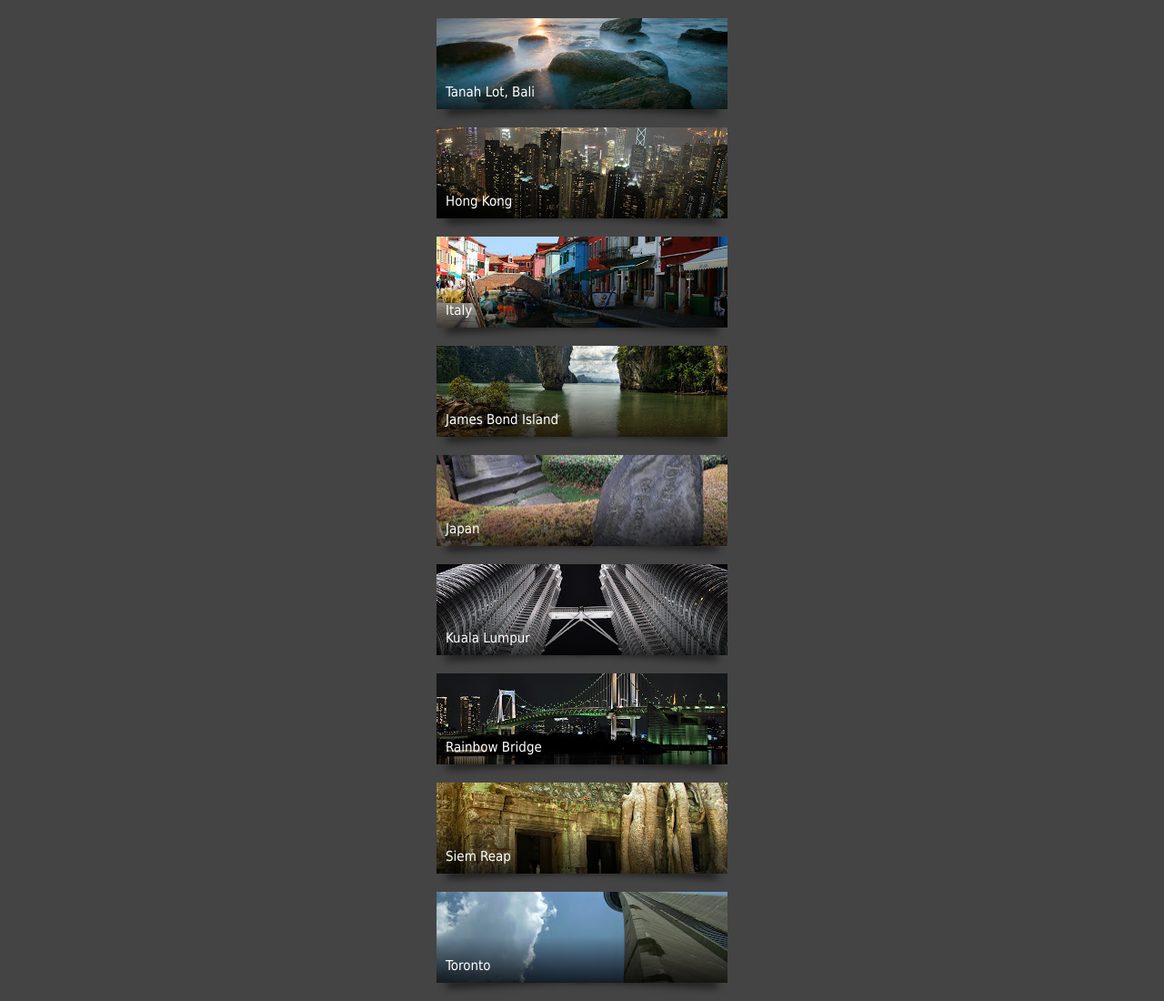
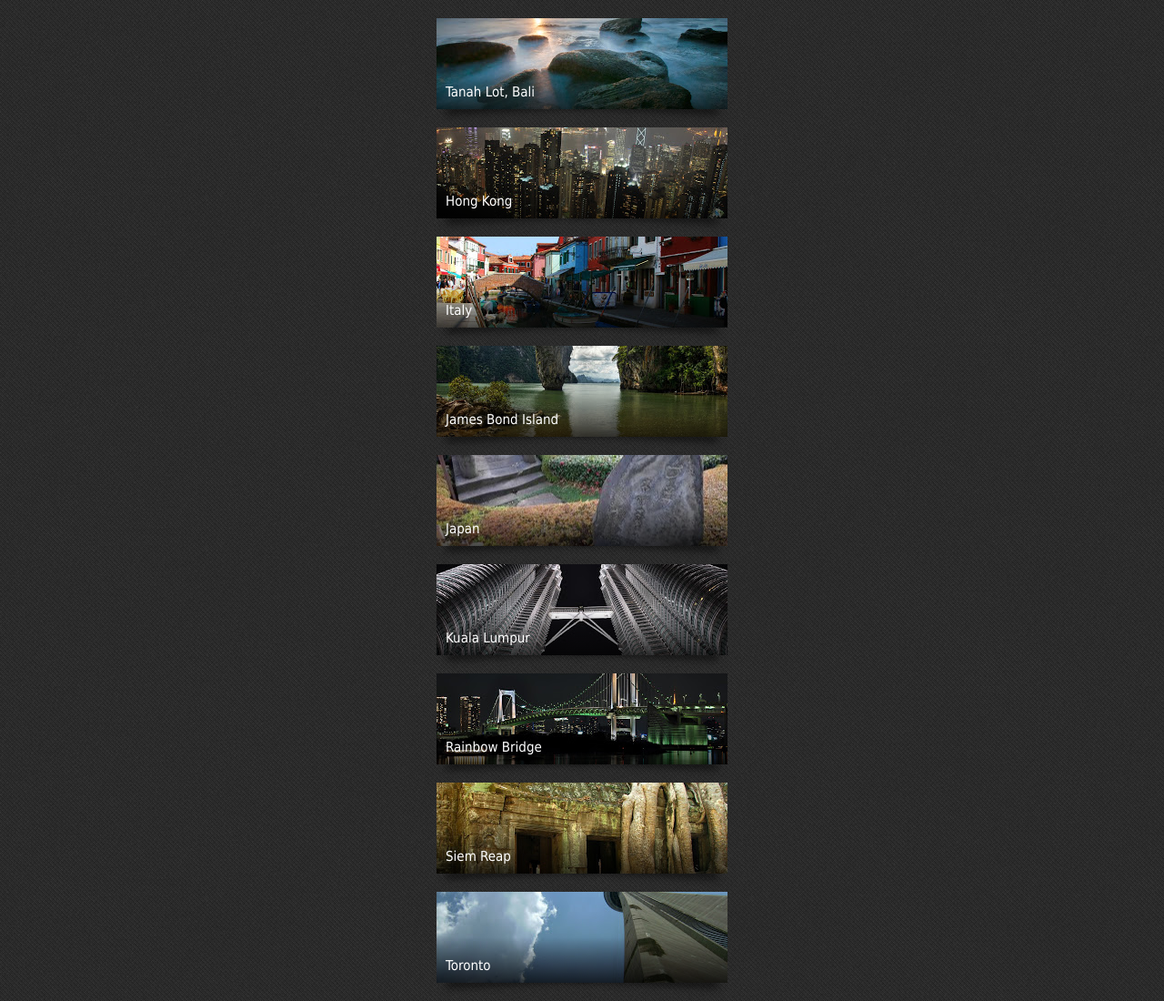
Before and after one commit to stevenocchipinti/css-hacks, a plain HTML site: page index.html in a window 1280 px wide. Shown: the whole page at 91% size. Drawn offline with nearby package versions, Linux system fonts and the light colour scheme.

Commit message:
Add a dark pattern background image

```diff
--- a/index.html
+++ b/index.html
@@ -2,7 +2,7 @@
 <html>
   <head>
     <meta charset="UTF-8">
-    <title>title</title>
+    <title>Food App Prototype</title>
     <link rel="stylesheet" href="stylesheet.css" type="text/css">
   </head>
   <body>
--- a/stylesheet.css
+++ b/stylesheet.css
@@ -1,5 +1,9 @@
+/*==================================================
+ * Pattern background
+ * ref: http://subtlepatterns.com/navy/
+ * ===============================================*/
 body {
-  background-color: #444;
+  background: url('/img/background-tile.png') repeat;
 }
 
 /*==================================================
```
Also changed, not shown: img/background-tile.png (added).
